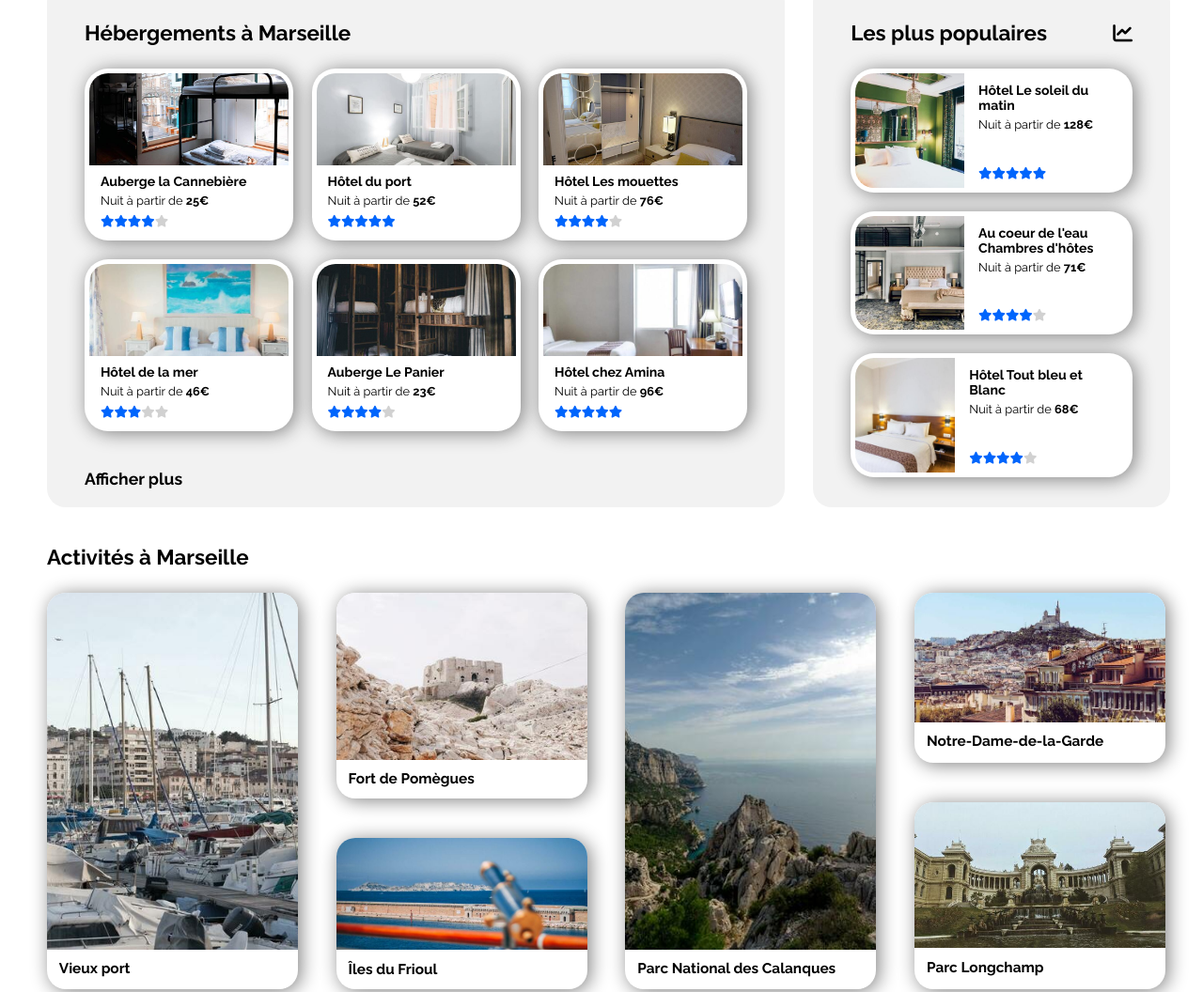
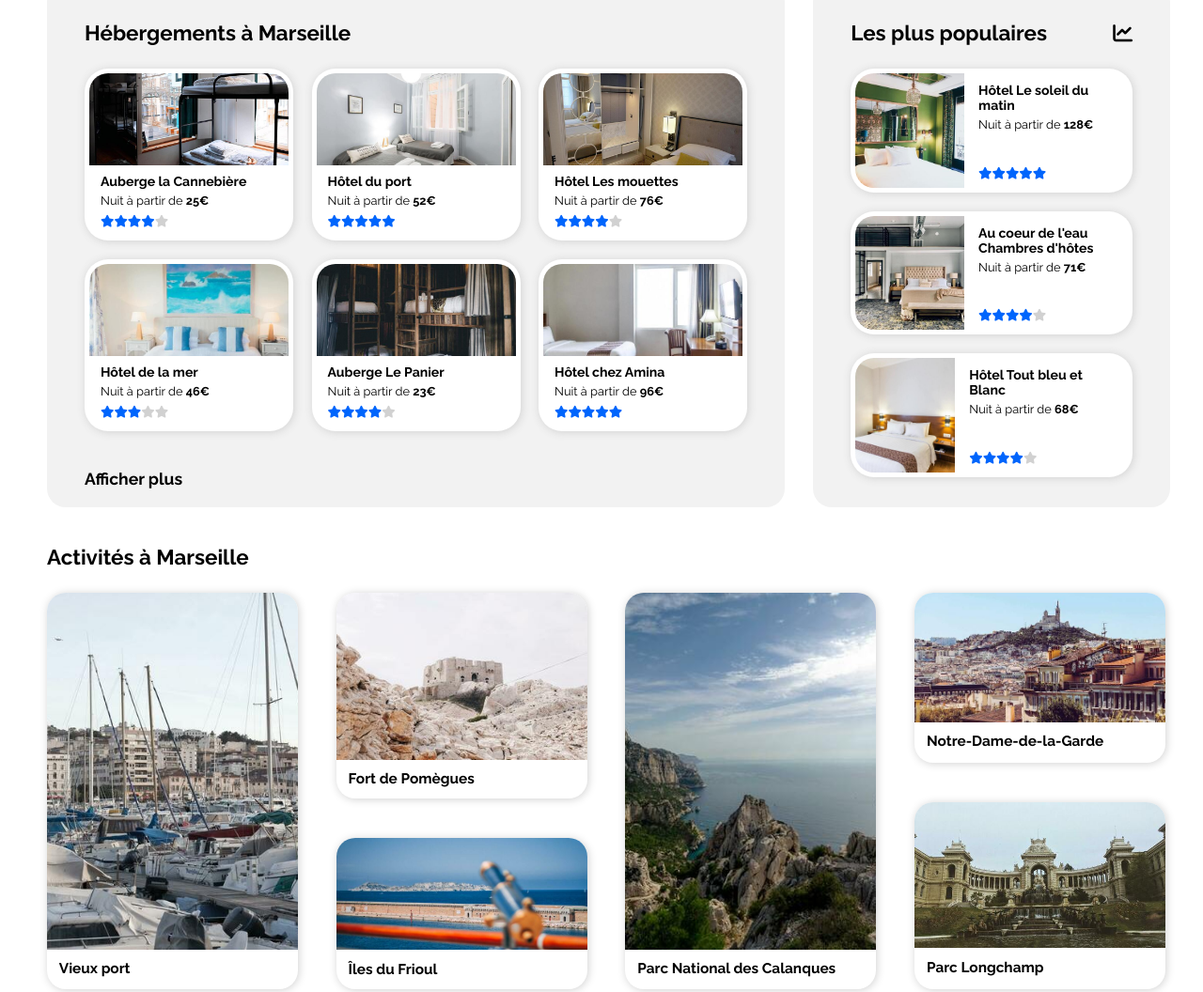
Before and after one commit to ana9402/AnaisBauer_2_03032021, a plain HTML site: page index.html in a window 1280 px wide. Shown: the part 442-1498 px from the top of the page at 94% size. Drawn offline with Linux system fonts and the light colour scheme.

Commit message:
Atténuation des ombres de boites

```diff
--- a/style.css
+++ b/style.css
@@ -257,7 +257,7 @@ main figure
 {
     background-color: white;
     border-radius: 25px;
-    box-shadow: 3px 2px 20px grey;
+    box-shadow: 1px 1px 10px #d1d1d1;
     padding: 5px;
 }
 
@@ -428,7 +428,7 @@ aside
 #activities_list figure
 {
     border-radius: 20px;
-    box-shadow: 3px 2px 20px grey;
+    box-shadow: 1px 1px 10px #d1d1d1;
 }
 
 #activities_list figure img
```
